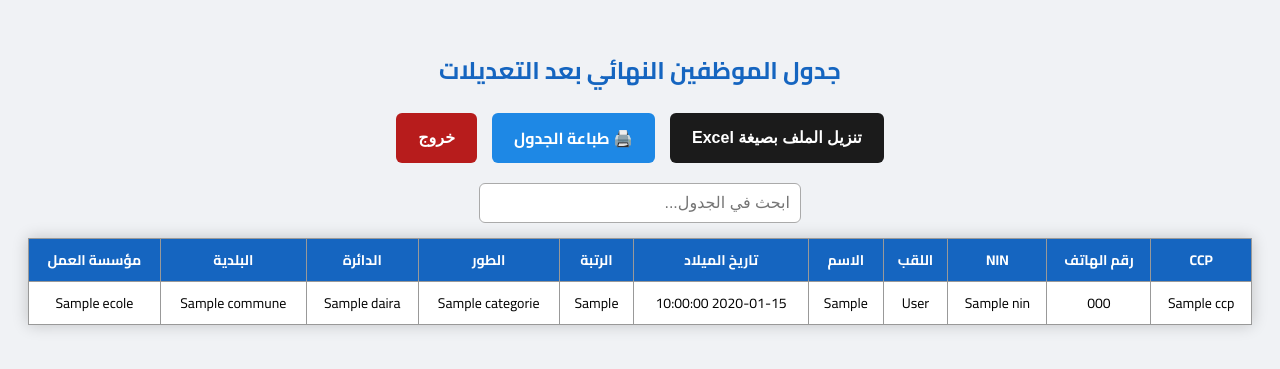
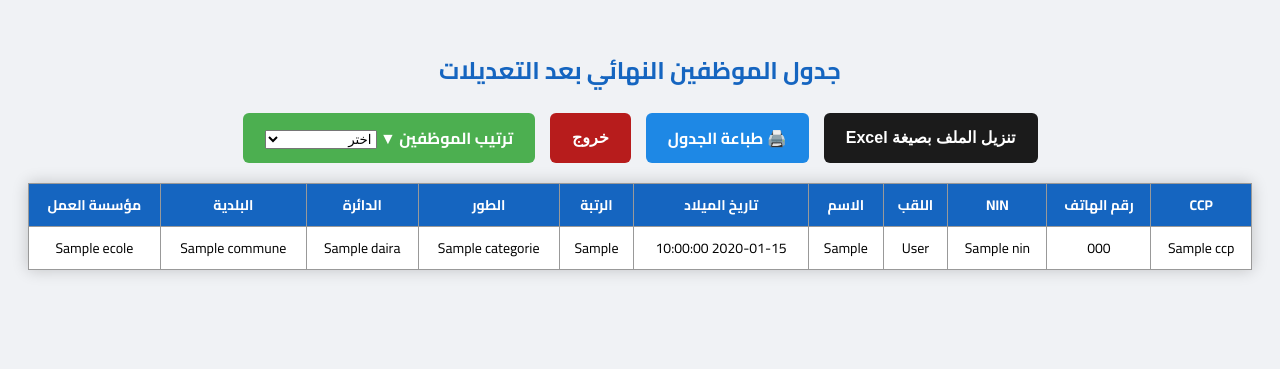
Before and after one commit to hocinebno3131-source/flask_app, a Flask app: template templates/view_employees.html in a window 1280 px wide. Shown: the top 369 px of the page. Run offline with Flask 3, Linux system fonts and the light colour scheme; the template is opened without the code that fills it: most values are stand-ins (such as "Sample title", 1, 10 or a date in 2020).

Commit message:
Update view_employees.html

```diff
--- a/templates/view_employees.html
+++ b/templates/view_employees.html
@@ -4,132 +4,50 @@
     <meta charset="UTF-8">
     <title>جدول الموظفين النهائي</title>
     <link href="https://fonts.googleapis.com/css2?family=Cairo:wght@400;700&display=swap" rel="stylesheet">
-
     <style>
-        body {
-            font-family: 'Cairo', sans-serif;
-            background: #f0f2f5;
-            padding: 20px;
-            direction: rtl;
-        }
-
-        h2 {
-            text-align: center;
-            color: #1565c0;
-            margin-bottom: 20px;
-        }
-
-        .actions {
-            display: flex;
-            justify-content: center;
-            gap: 15px;
-            margin-bottom: 20px;
-        }
-
-        .btn-download, .btn-exit {
-            padding: 10px 22px;
-            font-size: 16px;
-            font-weight: 700;
-            border: none;
-            border-radius: 6px;
-            cursor: pointer;
-            transition: all 0.3s ease;
-            color: white;
-        }
-
-        .btn-download { background: #1b1b1b; }
-        .btn-download:hover { opacity: 0.85; transform: scale(1.03); }
-
-        .btn-exit { background: #b71c1c; }
-        .btn-exit:hover { background: #7f0000; }
-
-        .print-btn {
-            padding: 10px 22px;
-            text-align: center;
-            background: #1e88e5;
-            color: white;
-            border-radius: 6px;
-            text-decoration: none;
-            font-weight: 700;
-            transition: all 0.3s ease;
-        }
+        body { font-family: 'Cairo', sans-serif; background: #f0f2f5; padding: 20px; direction: rtl; }
+        h2 { text-align: center; color: #1565c0; margin-bottom: 20px; }
+        .actions { display: flex; justify-content: center; gap: 15px; margin-bottom: 20px; flex-wrap: wrap; }
+        .btn-download, .btn-exit, .btn-sort { padding: 10px 22px; font-size: 16px; font-weight: 700; border: none; border-radius: 6px; cursor: pointer; transition: all 0.3s ease; color: white; }
+        .btn-download { background: #1b1b1b; } .btn-download:hover { opacity: 0.85; transform: scale(1.03); }
+        .btn-exit { background: #b71c1c; } .btn-exit:hover { background: #7f0000; }
+        .btn-sort { background: #4caf50; } .btn-sort:hover { background: #388e3c; transform: scale(1.03); }
+        .print-btn { padding: 10px 22px; text-align: center; background: #1e88e5; color: white; border-radius: 6px; text-decoration: none; font-weight: 700; transition: all 0.3s ease; }
         .print-btn:hover { background: #1565c0; transform: scale(1.03); }
-
-        .search-bar {
-            text-align: center;
-            margin-bottom: 15px;
-        }
-        .search-bar input {
-            padding:10px;
-            width:300px;
-            font-size:16px;
-            border-radius:6px;
-            border:1px solid #aaa;
-        }
-
-        table {
-            width: 100%;
-            border-collapse: collapse;
-            background: white;
-            box-shadow: 0 0 15px rgba(0,0,0,0.2);
-        }
-
-        th, td {
-            border: 1px solid #999;
-            padding: 8px 10px;
-            text-align: center;
-            font-size: 14px;
-        }
-
+        table { width: 100%; border-collapse: collapse; background: white; box-shadow: 0 0 15px rgba(0,0,0,0.2); }
+        th, td { border: 1px solid #999; padding: 8px 10px; text-align: center; font-size: 14px; }
         th { background: #1565c0; color: white; }
-
         tr:nth-child(even) { background: #e3f2fd; }
         tr:hover { background: #bbdefb; }
     </style>
 </head>
-
 <body>
 
 <h2>جدول الموظفين النهائي بعد التعديلات</h2>
 
-    <!-- أزرار التحكم -->
 <div class="actions">
-        <!-- زر تنزيل Excel -->
-        <button type="button" class="btn-download" onclick="window.location.href='/download_employees'">
-            تنزيل الملف بصيغة Excel
-        </button>
+    <button type="button" class="btn-download" onclick="window.location.href='/download_employees'">تنزيل الملف بصيغة Excel</button>
+    <a href="#" onclick="window.print();" class="print-btn">🖨️ طباعة الجدول</a>
+    <button type="button" class="btn-exit" onclick="window.location.href='/admin'">خروج</button>
 
-        <!-- زر الطباعة -->
-        <a href="#" onclick="window.print();" class="print-btn">
-            🖨️ طباعة الجدول
-        </a>
-
-        <!-- زر الخروج -->
-        <button type="button" class="btn-exit" onclick="window.location.href='/edit'">
-            خروج
-        </button>
+    <!-- زر الترتيب -->
+    <div class="btn-sort">
+        ترتيب الموظفين ▼
+        <select onchange="window.location.href='/view_employees?sort_by=' + this.value;">
+            <option value="">اختر</option>
+            <option value="CCP" {% if sort_by=='CCP' %}selected{% endif %}>حسب CCP</option>
+            <option value="last_name" {% if sort_by=='last_name' %}selected{% endif %}>حسب اللقب</option>
+            <option value="ecole" {% if sort_by=='ecole' %}selected{% endif %}>حسب المؤسسة</option>
+        </select>
+    </div>
 </div>
 
-    <!-- حقل البحث الفوري -->
-    <div class="search-bar">
-        <input type="text" id="searchInput" placeholder="ابحث في الجدول...">
-    </div>
-
-    <!-- جدول الموظفين -->
 <table>
     <thead>
         <tr>
-                <th>CCP</th>
-                <th>رقم الهاتف</th>
-                <th>NIN</th>
-                <th>اللقب</th>
-                <th>الاسم</th>
-                <th>تاريخ الميلاد</th>
-                <th>الرتبة</th>
-                <th>الطور</th>
-                <th>الدائرة</th>
-                <th>البلدية</th>
-                <th>مؤسسة العمل</th>
+            <th>CCP</th><th>رقم الهاتف</th><th>NIN</th><th>اللقب</th><th>الاسم</th>
+            <th>تاريخ الميلاد</th><th>الرتبة</th><th>الطور</th><th>الدائرة</th>
+            <th>البلدية</th><th>مؤسسة العمل</th>
         </tr>
     </thead>
     <tbody>
@@ -151,17 +69,5 @@
     </tbody>
 </table>
 
-    <!-- سكربت البحث الفوري -->
-    <script>
-        document.getElementById('searchInput').addEventListener('keyup', function() {
-            const filter = this.value.toLowerCase();
-            const rows = document.querySelectorAll('table tbody tr');
-            rows.forEach(row => {
-                const text = row.textContent.toLowerCase();
-                row.style.display = text.includes(filter) ? '' : 'none';
-            });
-        });
-    </script>
-
 </body>
 </html>
```
Lines whose indentation alone changed are shown as unchanged.
